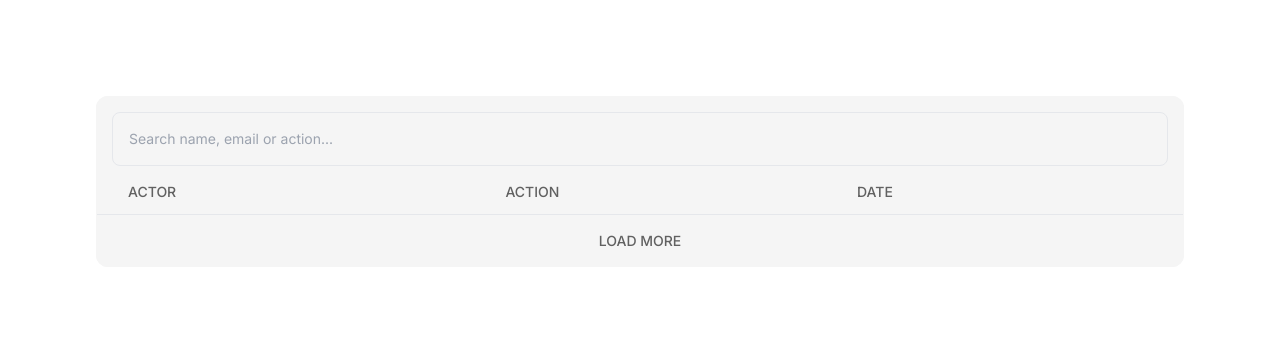
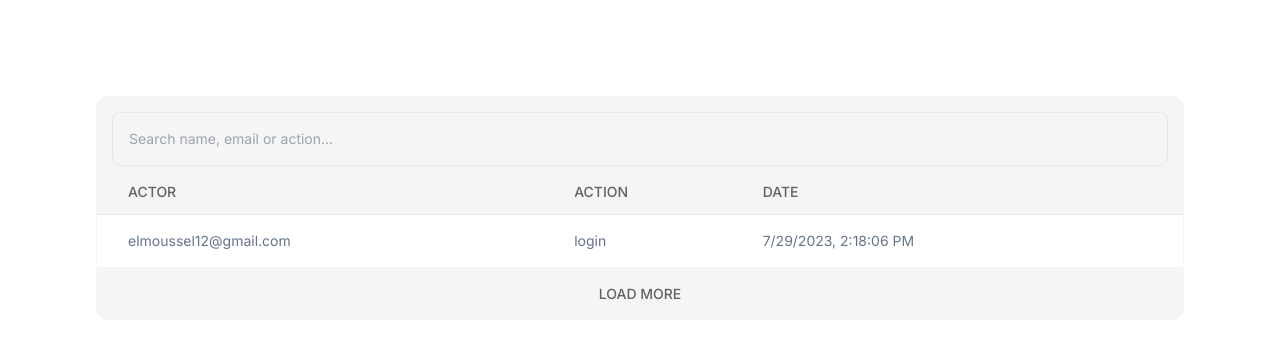
Before and after one commit to esmail-elmoussel/instalog, a Next.js app in the folder client/: page / in a window 1280 px wide. Shown: the top 338 px of the page. Built offline with nearby package versions, Linux system fonts and the light colour scheme.

Commit message:
[client] feat(ActivityTable): create row component

```diff
--- a/client/src/app/components/home/activity-table/index.tsx
+++ b/client/src/app/components/home/activity-table/index.tsx
@@ -1,3 +1,5 @@
+import { Row } from "./row";
+
 export function ActivityTable() {
   return (
     <div className="flex flex-col not-prose relative rounded-xl bg-instalog-primary">
@@ -21,6 +23,21 @@ export function ActivityTable() {
             </th>
           </tr>
         </thead>
+
+        <tbody className="bg-white ">
+          <Row
+            event={{
+              id: "123",
+              name: "login",
+              createdAt: new Date(),
+              user: {
+                id: "123",
+                name: "Esmail Elmoussel",
+                email: "elmoussel12@gmail.com",
+              },
+            }}
+          />
+        </tbody>
       </table>
 
       <button className="flex justify-center rounded-b-xl w-full py-4 uppercase font-medium text-sm text-instalog-secondary">
--- /dev/null
+++ b/client/src/app/components/home/activity-table/row.tsx
@@ -0,0 +1,19 @@
+import { Event } from "@/app/types/event.types";
+
+export function Row({ event }: { event: Event }) {
+  return (
+    <tr>
+      <td className="border-b border-slate-100 p-4 pl-8 text-slate-500">
+        {event.user.email}
+      </td>
+
+      <td className="border-b border-slate-100 p-4 text-slate-500">
+        {event.name}
+      </td>
+
+      <td className="border-b border-slate-100 p-4 pr-8 text-slate-500">
+        {event.createdAt.toLocaleString()}
+      </td>
+    </tr>
+  );
+}
--- /dev/null
+++ b/client/src/app/types/event.types.ts
@@ -0,0 +1,10 @@
+export interface Event {
+  id: string;
+  name: string;
+  createdAt: Date;
+  user: {
+    id: string;
+    name: string;
+    email: string;
+  };
+}
```
